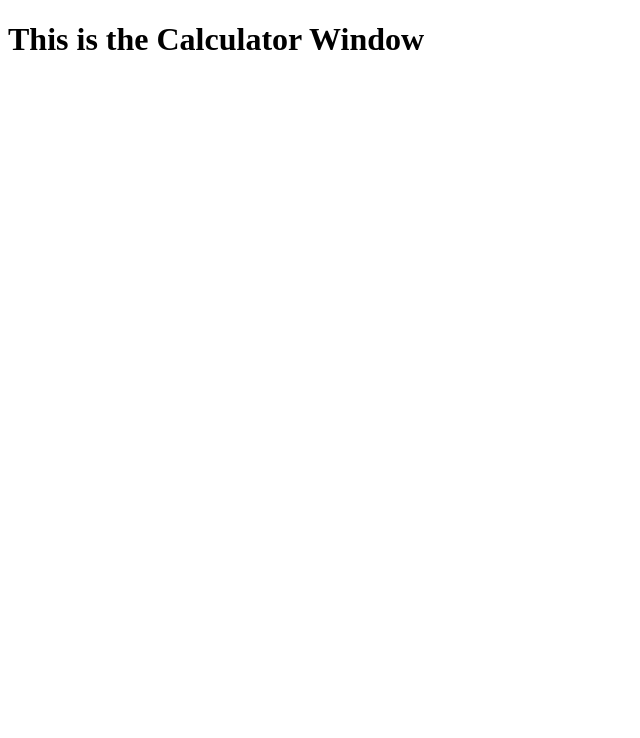
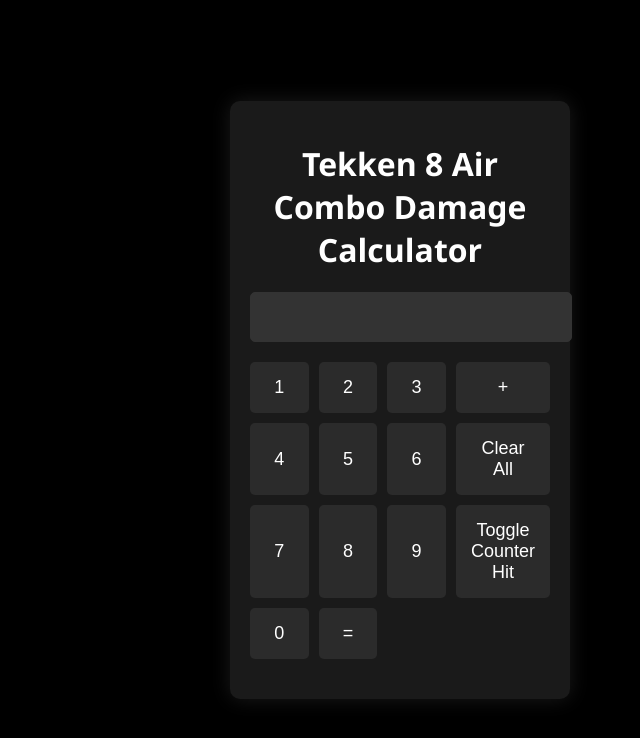
Before and after one commit to PeakFiction/FrameMasterT8, an Electron app: page calculatorWindow.html in a window 800 px wide. Shown: the whole page, without its empty margins (0-640 px from the left). Drawn offline with Linux system fonts and the light colour scheme.

Commit message:
Added Calculator Feature + Improved Front End Index.html UI

```diff
--- a/calculatorWindow.html
+++ b/calculatorWindow.html
@@ -1,10 +1,181 @@
 <!DOCTYPE html>
-<html>
+<html lang="en">
 <head>
-  <title>Calculator Window</title>
+  <meta charset="UTF-8">
+  <meta name="viewport" content="width=device-width, initial-scale=1.0">
+  <title>Tekken 8 Air Combo Damage Calculator</title>
+  <style>
+    body {
+        font-family: 'Segoe UI', Tahoma, Geneva, Verdana, sans-serif;
+        background-color: #000;
+        display: flex;
+        justify-content: center;
+        align-items: center;
+        height: 100vh;
+        margin: 0;
+        color: #fff;
+    }
+
+    .calculator {
+        width: 300px;
+        background-color: #1a1a1a;
+        border-radius: 10px;
+        box-shadow: 0 0 20px rgba(255, 255, 255, 0.1);
+        padding: 20px;
+        text-align: center;
+    }
+
+    .display {
+        margin-bottom: 20px;
+    }
+
+    .display input {
+        width: 100%;
+        padding: 10px;
+        font-size: 24px;
+        text-align: right;
+        border: 1px solid #333;
+        border-radius: 5px;
+        background-color: #333;
+        color: #fff;
+    }
+
+    .buttons {
+        display: grid;
+        grid-template-columns: repeat(4, 1fr);
+        grid-gap: 10px;
+    }
+
+    button {
+        padding: 15px;
+        font-size: 18px;
+        background-color: #2b2b2b;
+        border: none;
+        border-radius: 5px;
+        color: #fff;
+        cursor: pointer;
+        transition: background-color 0.3s ease;
+    }
+
+    button:hover {
+        background-color: #3b3b3b;
+    }
+
+    #counterHitStatus {
+        margin-top: 20px;
+        font-weight: bold;
+    }
+</style>
 </head>
 <body>
-  <h1>This is the Calculator Window</h1>
-  <script src="preload.js"></script>
+  <div class="calculator">
+    <h1>Tekken 8 Air Combo Damage Calculator</h1>
+    <div class="display">
+      <input type="text" id="result" disabled>
+    </div>
+    <div class="buttons">
+      <button onclick="appendNumber(1)">1</button>
+      <button onclick="appendNumber(2)">2</button>
+      <button onclick="appendNumber(3)">3</button>
+      <button onclick="appendOperator('+')">+</button>
+      <button onclick="appendNumber(4)">4</button>
+      <button onclick="appendNumber(5)">5</button>
+      <button onclick="appendNumber(6)">6</button>
+      <button onclick="clearAll()">Clear All</button>
+      <button onclick="appendNumber(7)">7</button>
+      <button onclick="appendNumber(8)">8</button>
+      <button onclick="appendNumber(9)">9</button>
+      <button onclick="toggleCounterHit()">Toggle Counter Hit</button>
+      <button onclick="appendNumber(0)">0</button>
+      <button onclick="calculateResult()">=</button>
+    </div>
+    <p id="counterHitStatus"></p>
+  </div>
+
+  <script>
+    let expression = '';
+let isCounterHit = false;
+
+function appendNumber(number) {
+  expression += number;
+  updateDisplay();
+}
+
+function appendOperator(operator) {
+  expression += operator;
+  updateDisplay();
+}
+
+function toggleCounterHit() {
+  isCounterHit = !isCounterHit;
+  const counterHitStatusElement = document.getElementById('counterHitStatus');
+  counterHitStatusElement.textContent = isCounterHit ? 'Counter Hit Mode' : 'Normal Hit Mode';
+  updateDisplay();
+}
+
+function clearAll() {
+  expression = '';
+  isCounterHit = false;
+  const counterHitStatusElement = document.getElementById('counterHitStatus');
+  counterHitStatusElement.textContent = 'Normal Hit Mode';
+  updateDisplay();
+}
+
+function updateDisplay() {
+  const displayInput = document.getElementById('result');
+  displayInput.value = expression;
+}
+
+function calculateResult() {
+  const hits = expression.split('+').map(Number);
+  const maxHits = 4;
+  let totalDamage = 0;
+
+  hits.forEach((hit, index) => {
+    let damageMultiplier;
+
+    if (isCounterHit) {
+      if (index === 0) {
+        damageMultiplier = 1.2; // Counter Hit, 1st hit
+      } else if (index === 1) {
+        damageMultiplier = 0.7; // Counter Hit, 2nd hit
+      } else if (index === 2) {
+        damageMultiplier = 0.5; // Counter Hit, 3rd hit
+      } else {
+        damageMultiplier = 0.3; // Counter Hit, 4th hit and after
+      }
+    } else {
+      if (index === 0) {
+        damageMultiplier = 1; // No Counter Hit, 1st hit
+      } else if (index === 1) {
+        damageMultiplier = 0.7; // No Counter Hit, 2nd hit
+      } else if (index === 2) {
+        damageMultiplier = 0.5; // No Counter Hit, 3rd hit
+      } else {
+        damageMultiplier = 0.3; // No Counter Hit, 4th hit and after
+      }
+    }
+
+    const scaledDamage = hit * damageMultiplier;
+    totalDamage += scaledDamage;
+  });
+
+  expression = totalDamage.toFixed(2);
+  updateDisplay();
+
+  function updateButtonColors() {
+    const buttons = document.querySelectorAll('button');
+    buttons.forEach(button => {
+        if (isCounterHit) {
+            button.style.backgroundColor = '#8b0000'; // Crimson red
+        } else {
+            button.style.backgroundColor = '#2b2b2b'; // Dark gray
+        }
+    });
+}
+
+updateButtonColors();
+}
+  </script>
 </body>
 </html>
```
Also changed, not shown: index.html (+30 -1 lines).
